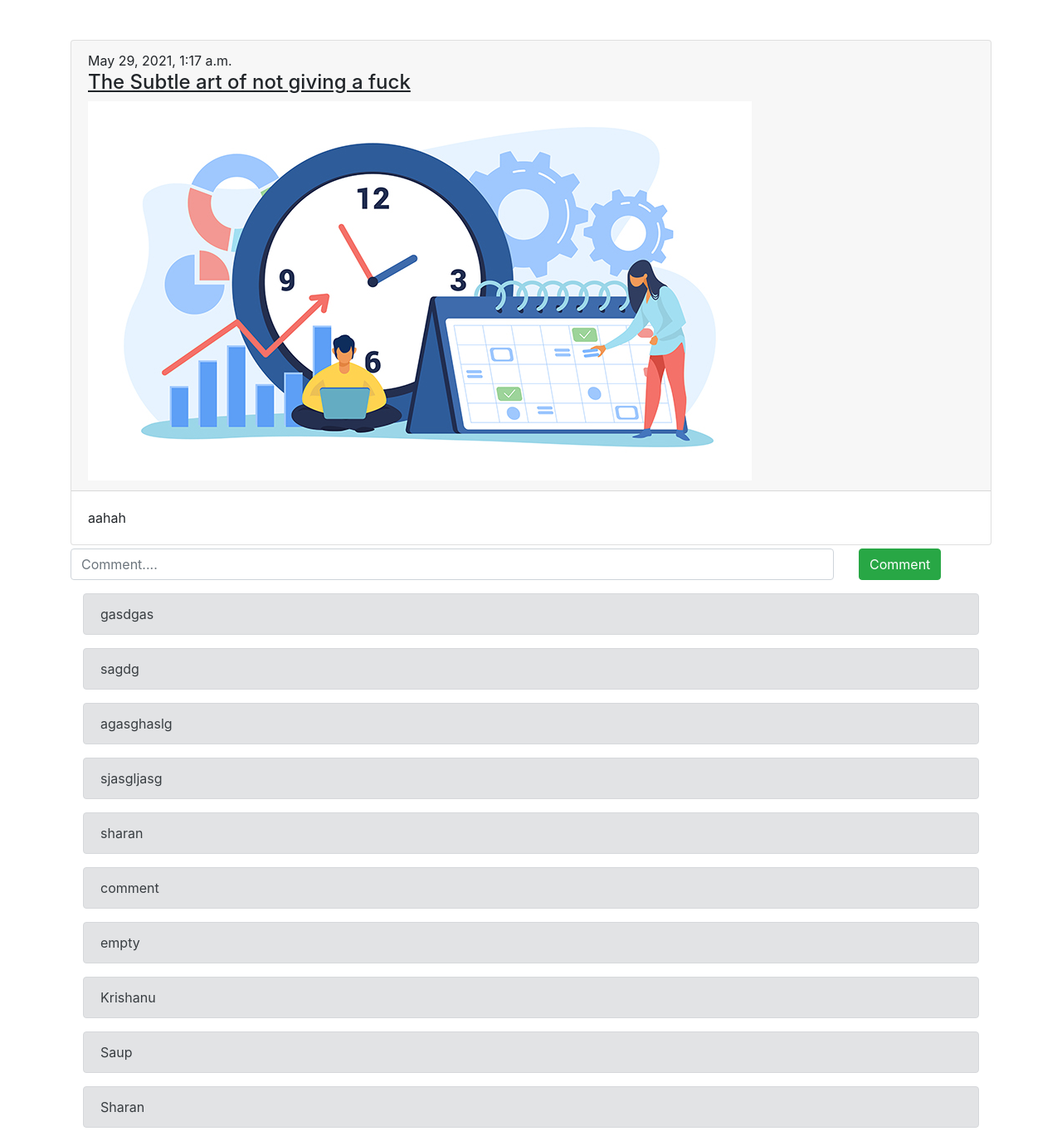
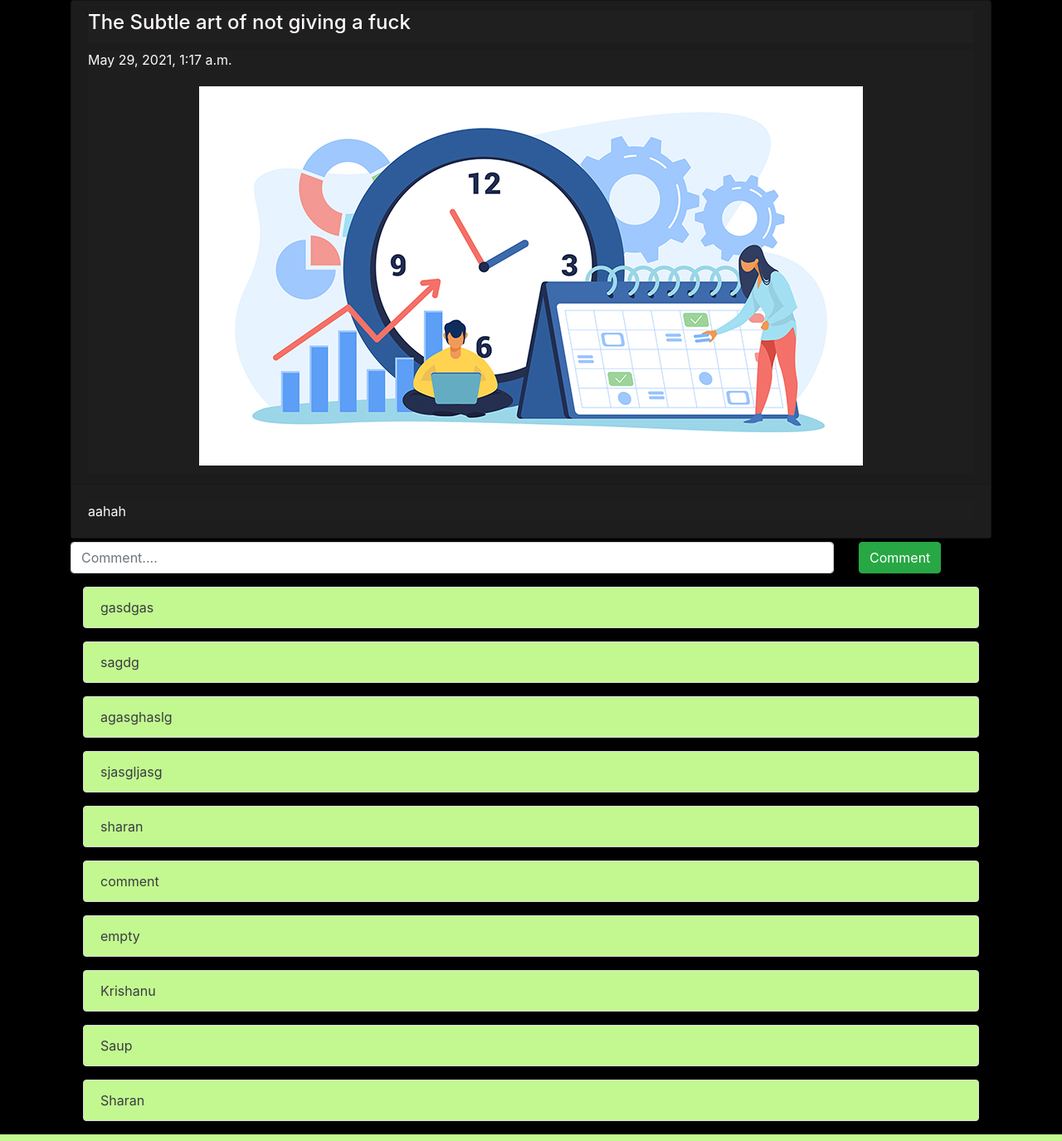
Before and after one commit to Saup21/diversity-inclusion, a Django app: page /post/detail/13/ in a window 1280 px wide. Shown: the whole page at 83% size. Run offline with Django 3.2, Linux system fonts and the light colour scheme; a user stored in the database is signed in; data comes from the database, SQL or seed files in the repository; both versions use the stored data as it was after the commit; some libraries are stand-ins or nearby versions.

Commit message:
added originality

```diff
--- /dev/null
+++ b/blog/static/css/styles-details.css
@@ -0,0 +1,22 @@
+.time-row , h4 , .image , .text {
+    background-color: inherit;
+    text-align: center;
+}
+
+h4 , .time-row {
+    text-align: left;
+    padding-bottom: 10px;
+}
+
+.image {
+    padding-top : 10px;
+    padding-bottom: 10px;
+}
+
+.text {
+    text-align: justify;
+}
+
+.comment {
+    background-color: rgb(195, 248, 144);
+}
--- a/blog/static/css/styles.css
+++ b/blog/static/css/styles.css
@@ -0,0 +1,15 @@
+* {
+    background: black;
+    color :snow ;
+}
+body {
+    background-color: black;
+}
+
+
+.card {
+    background-color: rgba(31, 31, 31, 0.75);
+}
+.time-row , .title-row , .card-header , .dt , .card-body {
+    background-color: rgba(31, 31, 31, 0.75);
+}
--- a/blog/templates/blog/blog_detail.html
+++ b/blog/templates/blog/blog_detail.html
@@ -2,16 +2,19 @@
 
 
 {% block content %}
+{% load static %}
+<link rel="stylesheet" href="{% static 'css/styles-details.css' %}" >
 <div class="container">
-    <div class="card card-login mx-auto mt-5">
+    <div class="card detailed-blog ">
        <div class="card-header card-srow">
+
+           <div class="title-row title">
+               <h4>{{ post.title }}</h4>
+           </div>
            <div class="time-row">
-               <time class="dt">{{ post.published_date }}</time>
-           </div>
-           <div class="title-row">
-               <h4><u>{{ post.title }}</u></h4>
-           </div>
-           <img src="{{post.image.url}}">
+            <time class="dt">{{ post.published_date }}</time>
+            </div>
+           <div class="image"><img src="{{post.image.url}}"></div>
        </div>
        <div class="card-body">
            <article class="text">
@@ -33,9 +36,9 @@
        </div>
    </form>
 
-   <div class="container my-3" id="baharkadiv">
+   <div class="container my-3 " id="baharkadiv">
        {% for c in comment %}
-    <div class="alert alert-secondary" role="alert" id="commentdiv">
+    <div class="alert alert-secondary comment" role="alert" id="commentdiv">
         {{c.comment}}
       </div>
       {% endfor %}
--- a/blog/templates/blog/new_post.html
+++ b/blog/templates/blog/new_post.html
@@ -1,6 +1,8 @@
 {% extends 'blog/base.html' %}
 
 {% block content %}
+{% load static %}
+<link rel="stylesheet" href="{% static 'css/newPost_styles.css' %}" >
 <form method="POST" enctype="multipart/form-data">
     {% csrf_token %}
     {{ form.as_p }}
--- a/blog/templates/blog/post_list.html
+++ b/blog/templates/blog/post_list.html
@@ -9,11 +9,11 @@
                    <time class="dt">{{ post.published_date }}</time>
                </div>
                <div class="title-row">
-                   <a class="title" href="{% url 'detail' pk=post.pk %}"><u>{{ post.title }}</u></a>
+                   <a class="title" href="{% url 'detail' pk=post.pk %}">{{ post.title }}</a>
                </div>
            </div>
            <div class="card-body">
-               <article class="text">
+               <article class="text" style="background-color: inherit;;">
                    {{ post.text|linebreaksbr }}
                </article>
            </div>
--- a/blog/templates/blog/snippets/ajaxcomment.html
+++ b/blog/templates/blog/snippets/ajaxcomment.html
@@ -23,7 +23,7 @@
                 for(let i=0;i<count;i++)
                 {
                     let y = data.comment[i].comment;
-                    output+="<div class='alert alert-secondary' role='alert' id='commentdiv'>" + y + "</div>";
+                    output+="<div class='alert alert-secondary comment' role='alert' id='commentdiv'>" + y + "</div>";
                 }
                 $("#baharkadiv").html(output);
                 $("#comment").val('');
```
Also changed, not shown: blog/static/css/newPost_styles.css (added, +14 -0 lines), db.sqlite3.
